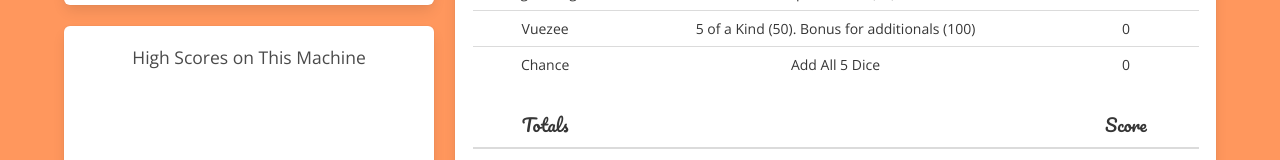
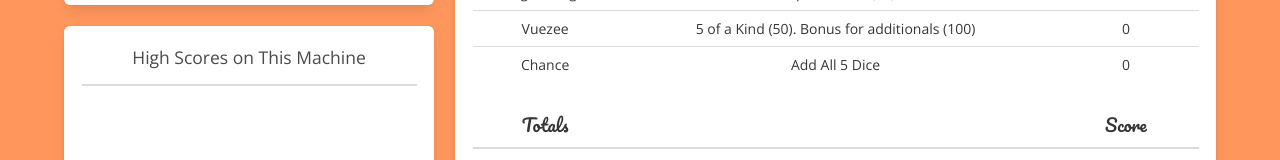
Before and after one commit to dotnofoolin/vuezee, a Vue app: page / in a window 1280 px wide. Shown: the part 571-731 px from the top of the page. Built offline with nearby package versions, Linux system fonts and the light colour scheme.

Commit message:
Add table of scores to Highscores component. Save highscore when game is complete.

```diff
--- a/src/components/Highscores.vue
+++ b/src/components/Highscores.vue
@@ -1,12 +1,35 @@
 <template>
   <div id="highscores">
     <p class="is-size-5">High Scores on This Machine</p>
+    <table class="table is-fullwidth">
+      <thead>
+        <tr>
+          <th width="50%"></th>
+          <th width="50%"></th>
+        </tr>
+      </thead>
+      <tbody>
+        <tr v-for="(highscore, index) in top5" :key="index">
+          <td class="has-text-centered">{{ highscore.date }}</td>
+          <td class="has-text-centered">{{ highscore.score }}</td>
+        </tr>
+      </tbody>
+    </table>
   </div>
 </template>
 
 <script>
+  import { mapGetters } from 'vuex'
+
   export default {
-    name: 'Highscores'
+    name: 'Highscores',
+    computed: {
+      ...mapGetters(
+        'highscores', [
+          'top5'
+          ]
+      )
+    }
   }
 </script>
 
--- a/src/views/Game.vue
+++ b/src/views/Game.vue
@@ -97,6 +97,7 @@
       - log highscores
   */
 
+  import { mapActions } from 'vuex'
   import TitleHowtoAbout from '@/components/TitleHowtoAbout'
   import Highscores from '@/components/Highscores'
 
@@ -245,7 +246,15 @@
         }
       }
     },
+    mounted () {
+      this.fetchHighscores()
+    },
     methods: {
+      ...mapActions(
+        'highscores', [
+          'saveHighscore', 'fetchHighscores'
+        ]
+      ),
       roll (dice) {
         dice.value = Math.floor(Math.random() * 6) + 1
       },
@@ -365,6 +374,11 @@
         line.scored = true
         this.addGrandTotal()
         this.resetDice()
+
+        // Save the total to the highscores store.
+        if (this.gameComplete()) {
+          this.saveHighscore(this.scorecard.grand_total)
+        }
       },
       scoreIndividualUpper (line, dice_num) {
         for (var dice of this.all_dice) {
```
